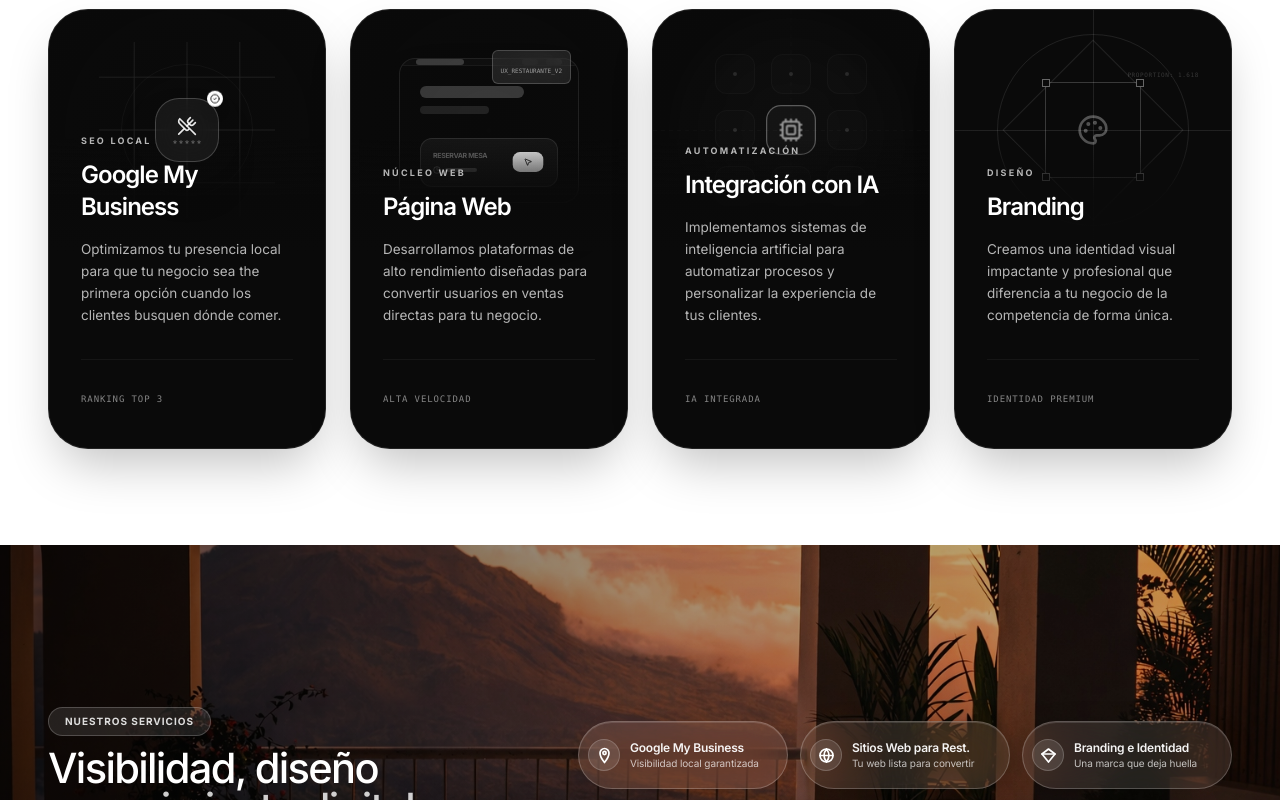
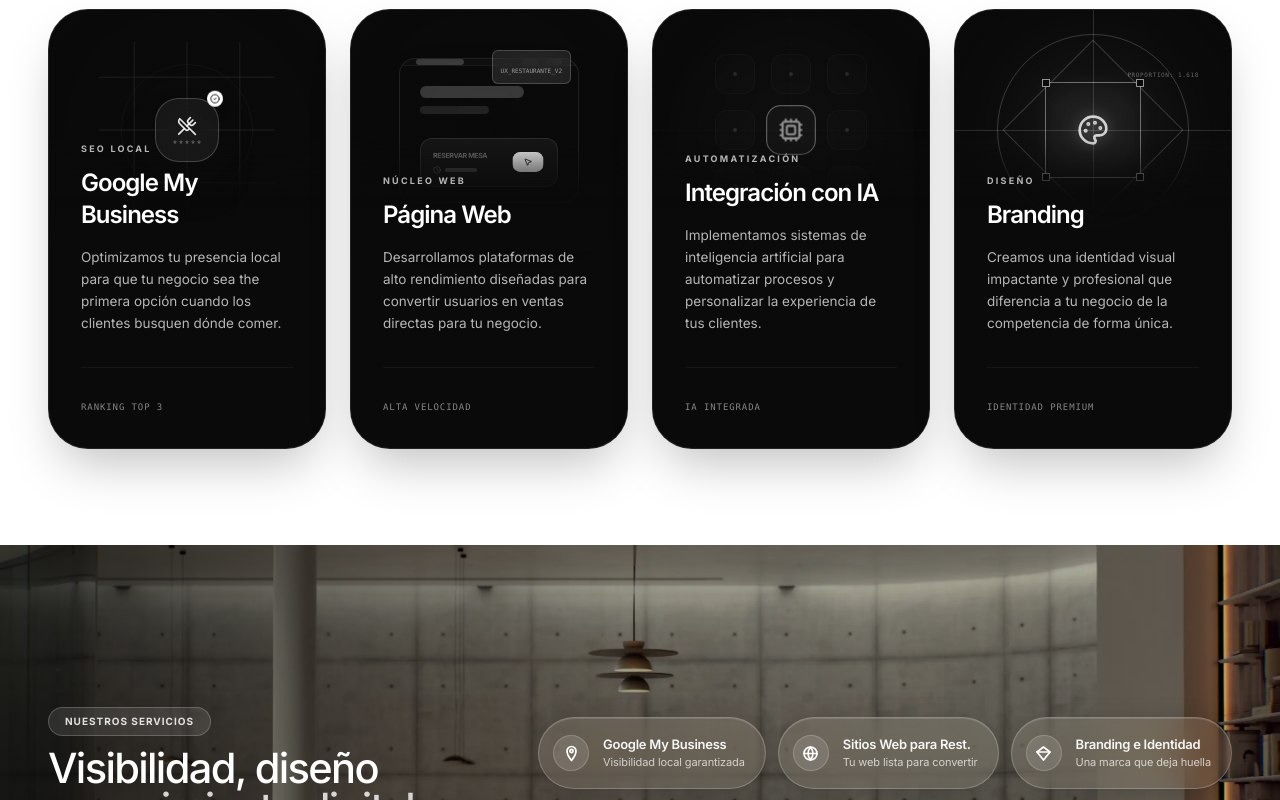
Before and after one commit to motionsmanagement/Motions, a React (Vite) app: page / in a window 1280 px wide. Shown: the part 1220-2020 px from the top of the page. Built offline with nearby package versions, Linux system fonts and the light colour scheme.

Commit message:
feat: new banner image/copy, branding glow, remove arrow, bigger mobile pills, footer copy update

```diff
--- a/components/Footer.tsx
+++ b/components/Footer.tsx
@@ -13,7 +13,7 @@ const Footer: React.FC = () => {
               <img src="/motionsblack.png" alt="Motions Logo" className="h-10 w-auto" />
             </Link>
             <p className="text-gray-500 text-base leading-relaxed max-w-xs">
-              Especialistas en marketing digital estratégico para el sector gastronómico. Elevamos la presencia de tu restaurante y convertimos clics en reservas.
+              Dedicados al sector gastronómico, mejoramos tu presencia digital y convertimos clics en reservas.
             </p>
           </div>
 
@@ -64,7 +64,7 @@ const Footer: React.FC = () => {
         </div>
 
         <div className="pt-12 border-t border-gray-100 flex flex-col md:flex-row items-center justify-between gap-6 text-gray-400 text-[13px] font-medium">
-          <p>© {new Date().getFullYear()} Motions. Especialistas en Marketing Gastronómico.</p>
+          <p className="text-center md:text-left">© {new Date().getFullYear()} Motions. Todos los derechos reservados.</p>
           <div className="flex gap-8">
             <Link to="/aviso-legal" className="hover:text-black transition-colors">Aviso Legal</Link>
             <Link to="/privacidad" className="hover:text-black transition-colors">Privacidad</Link>
--- a/components/Hero.tsx
+++ b/components/Hero.tsx
@@ -37,7 +37,7 @@ const Hero: React.FC = () => {
 
           <div className="flex flex-col md:flex-row md:items-center justify-between gap-8 md:gap-0 mt-8 md:mt-16">
             <p className="text-white/80 text-base md:text-xl max-w-2xl leading-relaxed tracking-tight text-left">
-              Tu restaurante merece estar lleno cada noche. Nosotros nos encargamos de que te encuentren, te elijan y vuelvan.
+              Dedicados al sector gastronómico, mejoramos tu presencia digital y convertimos clics en reservas.
             </p>
           </div>
         </div>
--- a/components/Services.tsx
+++ b/components/Services.tsx
@@ -140,18 +140,22 @@ const Services: React.FC = () => {
             tag: "DISEÑO",
             Illustration: ({ isVisible }: { isVisible: boolean }) => (
                 <div className="relative w-full h-full flex items-center justify-center overflow-hidden">
-                    <div className={`w-48 h-48 border-[0.5px] border-white/10 rounded-full absolute transition-all duration-1000 ${isVisible ? 'scale-100 opacity-100' : 'scale-0 opacity-0'}`}></div>
-                    <div className={`w-32 h-32 border-[0.5px] border-white/10 rotate-45 absolute transition-all duration-1000 delay-200 ${isVisible ? 'scale-100 opacity-100' : 'scale-0 opacity-0'}`}></div>
-                    <div className={`relative w-24 h-24 border border-white/20 flex items-center justify-center transition-all duration-1000 delay-400 ${isVisible ? 'scale-100 opacity-100' : 'scale-75 opacity-0'}`}>
-                        <div className="absolute -top-1 -left-1 w-2 h-2 border border-white/40 bg-[#0A0A0A]"></div>
-                        <div className="absolute -top-1 -right-1 w-2 h-2 border border-white/40 bg-[#0A0A0A]"></div>
-                        <div className="absolute -bottom-1 -left-1 w-2 h-2 border border-white/40 bg-[#0A0A0A]"></div>
-                        <div className="absolute -bottom-1 -right-1 w-2 h-2 border border-white/40 bg-[#0A0A0A]"></div>
-                        <Palette className="w-8 h-8 text-white/30" />
+                    {/* Ambient glow behind everything */}
+                    <div className={`absolute w-40 h-40 rounded-full bg-white/10 blur-3xl ${isVisible ? 'animate-pulse' : ''}`} style={{ animationDuration: '3s' }}></div>
+
+                    <div className={`w-48 h-48 border-[0.5px] border-white/20 rounded-full absolute transition-all duration-1000 ${isVisible ? 'scale-100 opacity-100' : 'scale-0 opacity-0'}`}></div>
+                    <div className={`w-32 h-32 border-[0.5px] border-white/20 rotate-45 absolute transition-all duration-1000 delay-200 ${isVisible ? 'scale-100 opacity-100' : 'scale-0 opacity-0'}`}></div>
+                    <div className={`relative w-24 h-24 border border-white/40 flex items-center justify-center transition-all duration-1000 delay-400 ${isVisible ? 'scale-100 opacity-100' : 'scale-75 opacity-0'}`}>
+                        <div className="absolute inset-0 bg-white/5 blur-md"></div>
+                        <div className="absolute -top-1 -left-1 w-2 h-2 border border-white/60 bg-[#0A0A0A]"></div>
+                        <div className="absolute -top-1 -right-1 w-2 h-2 border border-white/60 bg-[#0A0A0A]"></div>
+                        <div className="absolute -bottom-1 -left-1 w-2 h-2 border border-white/60 bg-[#0A0A0A]"></div>
+                        <div className="absolute -bottom-1 -right-1 w-2 h-2 border border-white/60 bg-[#0A0A0A]"></div>
+                        <Palette className={`w-8 h-8 text-white/70 transition-all duration-1000 ${isVisible ? 'text-white/80' : 'text-white/20'}`} style={{ filter: isVisible ? 'drop-shadow(0 0 8px rgba(255,255,255,0.5))' : 'none' }} />
                     </div>
-                    <div className={`w-full h-[0.5px] bg-white/10 absolute transition-all duration-1000 delay-600 ${isVisible ? 'scale-x-100' : 'scale-x-0'}`}></div>
-                    <div className={`w-[0.5px] h-full bg-white/10 absolute transition-all duration-1000 delay-600 ${isVisible ? 'scale-y-100' : 'scale-y-0'}`}></div>
-                    <div className={`absolute top-1/4 right-8 font-mono text-[6px] text-white/20 tracking-widest uppercase transition-all duration-1000 delay-800 ${isVisible ? 'opacity-100 translate-x-0' : 'opacity-0 translate-x-4'}`}>Proportion: 1.618</div>
+                    <div className={`w-full h-[0.5px] bg-white/15 absolute transition-all duration-1000 delay-600 ${isVisible ? 'scale-x-100' : 'scale-x-0'}`}></div>
+                    <div className={`w-[0.5px] h-full bg-white/15 absolute transition-all duration-1000 delay-600 ${isVisible ? 'scale-y-100' : 'scale-y-0'}`}></div>
+                    <div className={`absolute top-1/4 right-8 font-mono text-[6px] text-white/40 tracking-widest uppercase transition-all duration-1000 delay-800 ${isVisible ? 'opacity-100 translate-x-0' : 'opacity-0 translate-x-4'}`}>Proportion: 1.618</div>
                 </div>
             )
         }
@@ -203,11 +207,8 @@ const Services: React.FC = () => {
                                     {service.description}
                                 </p>
 
-                                <div className="pt-6 border-t border-white/5 flex items-center justify-between">
+                                <div className="pt-6 border-t border-white/5">
                                     <span className="text-[9px] font-mono font-medium text-white/50 uppercase tracking-widest">{service.stats}</span>
-                                    <div className="w-8 h-8 rounded-full bg-white/5 border border-white/10 flex items-center justify-center opacity-0 group-hover:opacity-100 transition-all duration-500 hover:bg-white hover:text-black">
-                                        <ArrowRight className="w-4 h-4" />
-                                    </div>
                                 </div>
                             </div>
 
--- a/components/ServicesBanner.tsx
+++ b/components/ServicesBanner.tsx
@@ -53,10 +53,13 @@ const row2 = [
     { label: 'Gestión de Redes Sociales', phrase: 'Comunidad que convierte', Icon: IconShare },
 ];
 
-// All pills exactly the same size
+// Desktop pill size
 const CARD_W = 210;
 const CARD_H = 68;
 const CARD_GAP = 10;
+
+// Mobile pill dimensions
+const MOBILE_CARD_H = 72;
 
 // Shared Inter font style (matches rest of the site)
 const INTER: React.CSSProperties = { fontFamily: "'Inter', sans-serif" };
@@ -86,7 +89,7 @@ const ServicesBanner: React.FC = () => {
         >
             {/* Background image */}
             <img
-                src="/views.jpg"
+                src="/Bannerservices.jpg"
                 alt="Fondo banner"
                 className="absolute inset-0 w-full h-full object-cover object-center z-0"
                 style={{ filter: 'brightness(0.80)' }}
@@ -118,17 +121,17 @@ const ServicesBanner: React.FC = () => {
                     </div>
 
                     {/* RIGHT: Pills Grid - Full width on mobile, staggered on desktop */}
-                    <div className="flex flex-col gap-3 w-full md:w-auto items-start md:items-end overflow-x-auto md:overflow-visible pb-4 md:pb-0 scrollbar-hide">
+                    <div className="flex flex-col gap-3 w-full md:w-auto items-center md:items-end overflow-x-auto md:overflow-visible pb-4 md:pb-0 scrollbar-hide">
                         {/* Mobile Grid / Desktop Layout */}
-                        <div className="flex flex-col gap-3 w-full items-start md:items-end md:w-auto">
+                        <div className="flex flex-col gap-3 w-full items-center md:items-end md:w-auto">
                             {/* Row 1 Content */}
-                            <div className="flex flex-col md:flex-row gap-3 items-start md:items-start">
+                            <div className="flex flex-col md:flex-row gap-3 items-center w-full md:items-start md:w-auto">
                                 {row1.map((s, i) => (
                                     <ServicePill key={s.label} service={s} visible={visible} delay={0.10 + i * 0.09} />
                                 ))}
                             </div>
                             {/* Row 2 Content */}
-                            <div className="flex flex-col md:flex-row gap-3 items-start md:items-start md:translate-x-[-110px]">
+                            <div className="flex flex-col md:flex-row gap-3 items-center w-full md:items-start md:w-auto md:translate-x-[-110px]">
                                 {row2.map((s, i) => (
                                     <ServicePill key={s.label} service={s} visible={visible} delay={0.28 + i * 0.09} />
                                 ))}
@@ -149,27 +152,29 @@ interface PillProps {
 }
 
 const ServicePill: React.FC<PillProps> = ({ service, visible, delay }) => (
-    <div style={{
-        width: `${CARD_W}px`,
-        height: `${CARD_H}px`,
-        display: 'flex', alignItems: 'center', gap: '10px',
-        padding: '0 16px 0 9px',
+    <div
+        className="w-full max-w-[340px] md:w-auto mx-auto md:mx-0"
+        style={{
+            height: '72px',
+            display: 'flex', alignItems: 'center', gap: '14px',
+            padding: '0 20px 0 14px',
             borderRadius: '999px',
             background: 'rgba(255,255,255,0.10)',
             backdropFilter: 'blur(22px) saturate(160%)',
             WebkitBackdropFilter: 'blur(22px) saturate(160%)',
             border: '1px solid rgba(255,255,255,0.22)',
             boxShadow: '0 4px 24px rgba(0,0,0,0.18), inset 0 1px 0 rgba(255,255,255,0.12)',
-        cursor: 'default', userSelect: 'none', flexShrink: 0, boxSizing: 'border-box',
+            cursor: 'default', userSelect: 'none', boxSizing: 'border-box',
             fontFamily: "'Inter', sans-serif",
             opacity: visible ? 1 : 0,
             transform: visible ? 'translateY(0) scale(1)' : 'translateY(14px) scale(0.96)',
             transition: `opacity 0.7s ease ${delay}s, transform 0.7s ease ${delay}s`,
-    }}>
+        }}
+    >
         {/* Icon circle */}
         <span style={{
             display: 'flex', alignItems: 'center', justifyContent: 'center',
-            width: '32px', height: '32px', borderRadius: '50%',
+            width: '36px', height: '36px', borderRadius: '50%',
             background: 'rgba(255,255,255,0.12)',
             border: '1px solid rgba(255,255,255,0.18)',
             flexShrink: 0,
@@ -178,16 +183,16 @@ const ServicePill: React.FC<PillProps> = ({ service, visible, delay }) => (
         </span>
 
         {/* Text */}
-        <div style={{ display: 'flex', flexDirection: 'column', gap: '2px', minWidth: 0 }}>
+        <div style={{ display: 'flex', flexDirection: 'column', gap: '3px', minWidth: 0 }}>
             <span style={{
-                fontSize: '12px', fontWeight: 600, color: 'rgba(255,255,255,0.95)',
+                fontSize: '13px', fontWeight: 600, color: 'rgba(255,255,255,0.95)',
                 lineHeight: 1.2, letterSpacing: '-0.02em',
                 whiteSpace: 'nowrap', overflow: 'hidden', textOverflow: 'ellipsis',
             }}>
                 {service.label}
             </span>
             <span style={{
-                fontSize: '10px', color: 'rgba(255,255,255,0.72)',
+                fontSize: '11px', color: 'rgba(255,255,255,0.72)',
                 lineHeight: 1.2, letterSpacing: '-0.01em',
                 whiteSpace: 'nowrap', overflow: 'hidden', textOverflow: 'ellipsis',
             }}>
```
Also changed, not shown: public/Bannerservices.jpg (added). Lines whose indentation alone changed are shown as unchanged.
